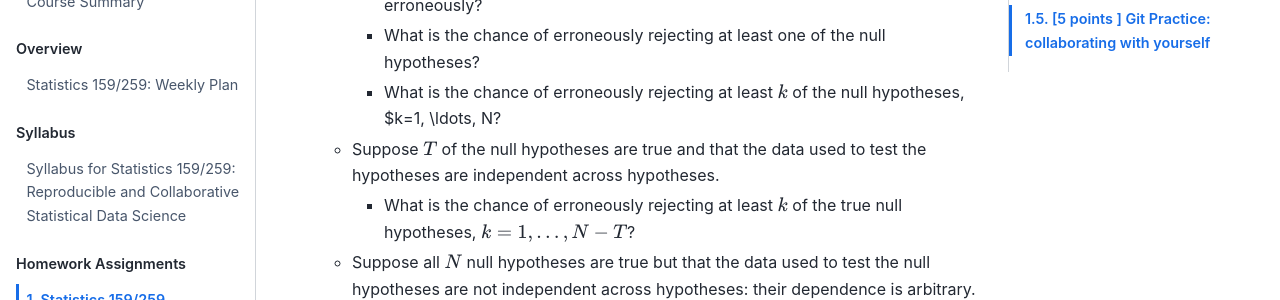
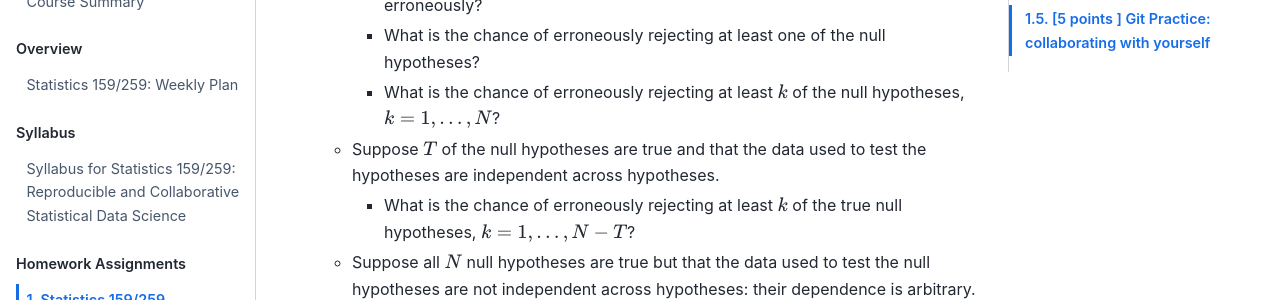
Before and after one commit to UCB-stat-159-s21/site, a Jupyter Book: the page built from Hw/hw01-background.md, in a window 1280 px wide and 900 px high, scrolled down 938 px. Shown: the part 178-478 px from the top of the window. Built offline with Jupyter Book 1.0.4 settings and Sphinx 7.4.7 and the Sphinx Book theme 1.1.4, drawn with Linux system fonts in a browser that asks for light colours; pages that are not in the unit, such as notebooks, are missing from menus.

Commit message:
Fix missing dollar sign

```diff
--- a/Hw/hw01-background.md
+++ b/Hw/hw01-background.md
@@ -38,7 +38,7 @@ Answer the following using closed-form expressions
 hypotheses are independent across hypotheses.
         - What is the expected number of null hypotheses that will be rejected erroneously?
         - What is the chance of erroneously rejecting at least one of the null hypotheses?
-        - What is the chance of erroneously rejecting at least $k$ of the null hypotheses, $k=1, \ldots, N?
+        - What is the chance of erroneously rejecting at least $k$ of the null hypotheses, $k=1, \ldots, N$?
     - Suppose $T$ of the null hypotheses are true and that the data used to test the hypotheses are independent
 across hypotheses.
         - What is the chance of erroneously rejecting at least $k$ of the true null hypotheses, $k=1, \ldots, N-T$?
```
